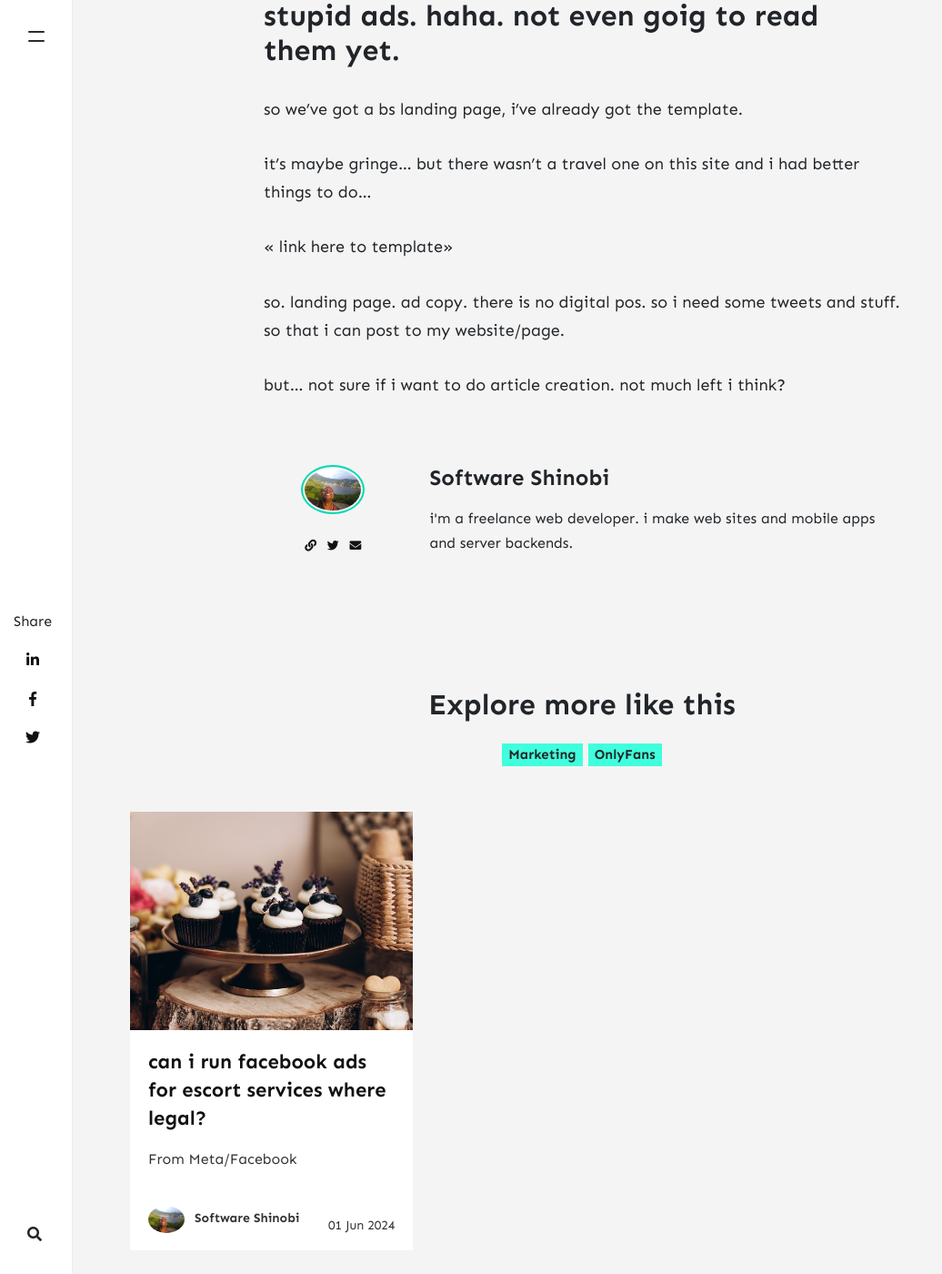
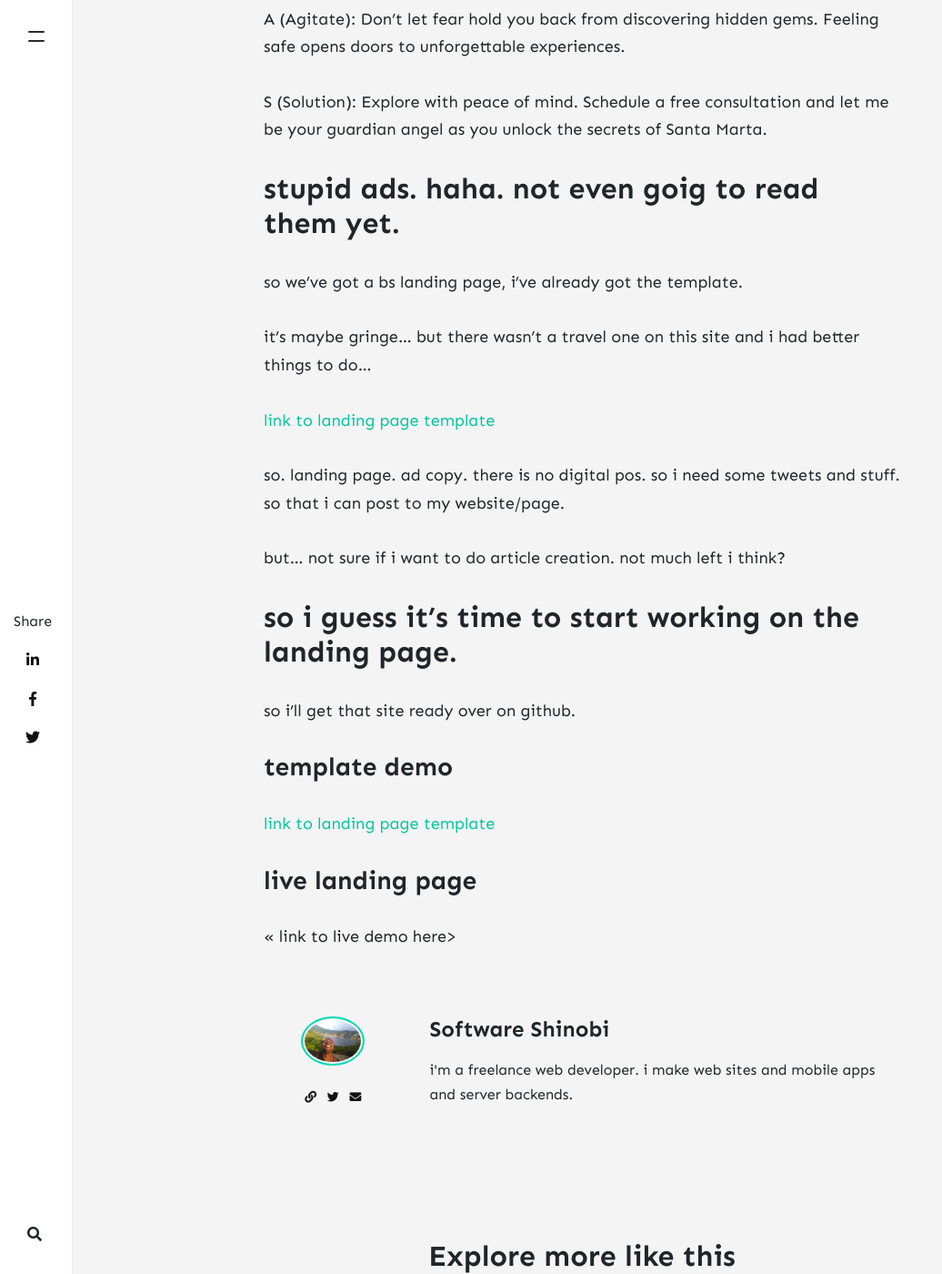
Before and after one commit to softwareshinobi/valorantsoftware.digital, a Jekyll site: the page built from _posts/sexwork/marketing/2024-06-14-pricing-discussion.md, in a window 1280 px wide and 1400 px high, scrolled down 12691 px. Shown: the whole window at 91% size, without its empty margins (0-1036 px from the left). Built offline with Jekyll 4.4.1, drawn with Linux system fonts in a browser that asks for light colours; nearby versions of some CDN libraries; comment, search, counter and statistics services are not loaded; some of the changed text lies outside the part shown.

Commit message:
automated terminal push

```diff
--- a/_posts/sexwork/marketing/2024-06-14-pricing-discussion.md
+++ b/_posts/sexwork/marketing/2024-06-14-pricing-discussion.md
@@ -11,6 +11,10 @@ categories: [ OnlyFans, Marketing ]
 image: assets/images/7.jpg
 
 ---
+
+## editor's note.
+
+the rick ross bit started with me being funny in gemini. then i just left it and posted it b/c i didn't feel like editing all that. and i wanted it to be easy to read as possible.
 
 ## intention
 
@@ -305,8 +309,20 @@ so we've got a bs landing page, i've already got the template.
 
 it's maybe gringe... but there wasn't a travel one on this site and i had better things to do...
 
-<< link here to template>>
+<a href="https://themewagon.github.io/TeaHouse/" target="asdf">link to landing page template </a>
 
 so. landing page. ad copy. there is no digital pos. so i need some tweets and stuff. so that i can post to my website/page.
 
 but... not sure if i want to do article creation. not much left i think?
+
+## so i guess it's time to start working on the landing page.
+
+so i'll get that site ready over on github.
+
+### template demo
+
+<a href="https://themewagon.github.io/TeaHouse/" target="asdf">link to landing page template </a>
+
+### live landing page
+
+<< link to live demo here>
```
